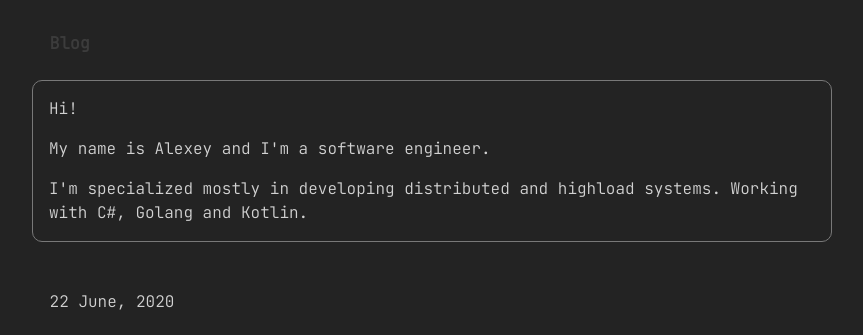
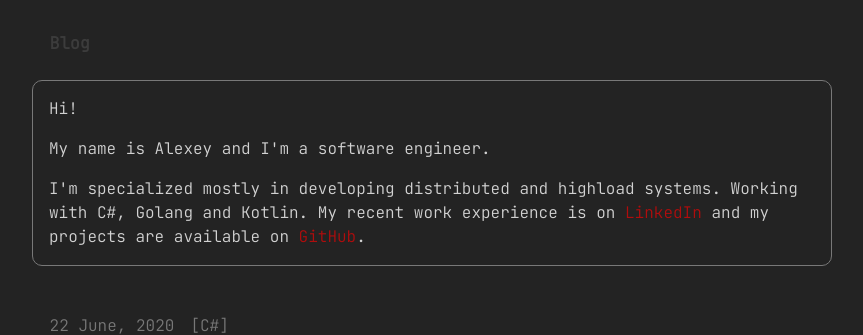
Before and after one commit to AxelUser/blog, a Gatsby site: page / in a window 1280 px wide. Shown: the top 335 px of the page, without its empty margins (208-1071 px from the left). Built offline with nearby package versions, Linux system fonts and the light colour scheme; Gatsby itself is replaced by a stand-in of ours.

Commit message:
Added tags to preview and added links in bio

```diff
--- a/content/001-binary-shifts-for-flags/index.md
+++ b/content/001-binary-shifts-for-flags/index.md
@@ -2,7 +2,7 @@
 date: "2018-10-26"
 slug: "/blog/001-binary-shifts-for-flags/"
 tags:
-- "csharp"
+- "C#"
 keywords:
 - "C#"
 - ".Net"
--- a/content/002-callermembername-attribute-for-logging/index.md
+++ b/content/002-callermembername-attribute-for-logging/index.md
@@ -1,7 +1,7 @@
 ---
 date: "2018-10-27"
 tags:
-- "csharp"
+- "C#"
 keywords:
 - "C#"
 - "CallerMemberName"
--- a/content/003-internals-visible-for-testing/index.md
+++ b/content/003-internals-visible-for-testing/index.md
@@ -1,7 +1,7 @@
 ---
 date: "2018-11-12"
 tags:
-- "csharp"
+- "C#"
 keywords:
 - "C#"
 - "testing"
--- a/content/004-deconstructors/index.md
+++ b/content/004-deconstructors/index.md
@@ -1,7 +1,7 @@
 ---
 date: "2018-11-15"
 tags:
-- "csharp"
+- "C#"
 keywords:
 - "C#"
 - "deconstructors"
--- a/content/005-dictionary-on-generics/index.md
+++ b/content/005-dictionary-on-generics/index.md
@@ -1,7 +1,7 @@
 ---
 date: "2020-06-22"
 tags:
-- "csharp"
+- "C#"
 keywords:
 - "C#"
 - "generics"
--- a/src/components/bio.jsx
+++ b/src/components/bio.jsx
@@ -5,7 +5,11 @@ const Bio = () => (
     <div className={blogStyles.bio}>
         <p>Hi!</p>
         <p>My name is Alexey and I'm a software engineer.</p>
-        <p>I'm specialized mostly in developing distributed and highload systems. Working with C#, Golang and Kotlin.</p>
+        <p>
+            I'm specialized mostly in developing distributed and highload systems. Working with C#, Golang and Kotlin.
+            My recent work experience is on <a href='https://www.linkedin.com/in/dev-alexey-maltsev/'>LinkedIn</a> and
+            my projects are available on <a href='https://github.com/AxelUser'>GitHub</a>.
+        </p>
     </div>
 )
 
--- a/src/components/tag.jsx
+++ /dev/null
@@ -1,12 +0,0 @@
-import React from 'react'
-import { Link } from 'gatsby';
-
-const Tag = ({ name, count }) => {
-	if (count) {
-		return <Link to={'/'}>{`${name}:\u00A0${count}`}</Link>
-	} else {
-		return <Link to={'/'}>{`${name}`}</Link>
-	}
-}
-
-export default Tag;
--- /dev/null
+++ b/src/components/tags.jsx
@@ -0,0 +1,10 @@
+import React from 'react'
+import * as blogStyles from '../styles.module.css'
+
+const Tags = ({ tags }) => (
+	<>
+		{tags.map( tag => <span className={blogStyles.tag}>[{tag}]</span>)}
+	</>
+)
+
+export default Tags;
--- a/src/pages/index.js
+++ b/src/pages/index.js
@@ -1,15 +1,15 @@
 import * as React from 'react'
 import { graphql, Link } from 'gatsby'
 import Layout from '../components/layout'
-import Tag from '../components/tag';
 import * as blogStyles from '../styles.module.css'
 import Bio from '../components/bio';
+import Tags from '../components/tags';
 
 const PostPreview = ({ title, preview, tags, date, link }) => (
 	<div className={blogStyles.preview}>
-		<time>{date}</time>
-		<div>
-			{tags.map((tag, index) => <Tag key={index} name={tag} />)}
+		<div className={blogStyles.previewMeta}>
+			<time>{date}</time>
+			<Tags tags={tags} />
 		</div>
 		<Link to={link}>
 			<h1>{title}</h1>
@@ -28,7 +28,7 @@ const BlogPage = ({data: { allMarkdownRemark: { edges } }}) => {
 						title={node.frontmatter.title}
 						preview={node.frontmatter.preview}
 						date={node.frontmatter.date}
-						tags={[]}
+						tags={node.frontmatter.tags}
 						link={`/blog/${node.fields.slug}`}
 					/>
 				))}
--- a/src/styles.module.css
+++ b/src/styles.module.css
@@ -70,6 +70,15 @@ footer {
     margin-bottom: 1rem;
 }
 
+.bio a {
+    color: var(--red);
+}
+
+/* Tags */
+.tag {
+    margin-left: 1rem;
+}
+
 /* Blog */
 
 .preview {
@@ -79,6 +88,10 @@ footer {
     padding-bottom: 0.28rem;
     padding-left: 1.1rem;
     padding-right: 1.1rem;
+}
+
+.previewMeta {
+    color: var(--dark-3);
 }
 
 .preview:hover {
@@ -106,7 +119,6 @@ footer {
 
 .article a {
     color: var(--red);
-    text-decoration: underline;
 }
 
 .meta {
```
